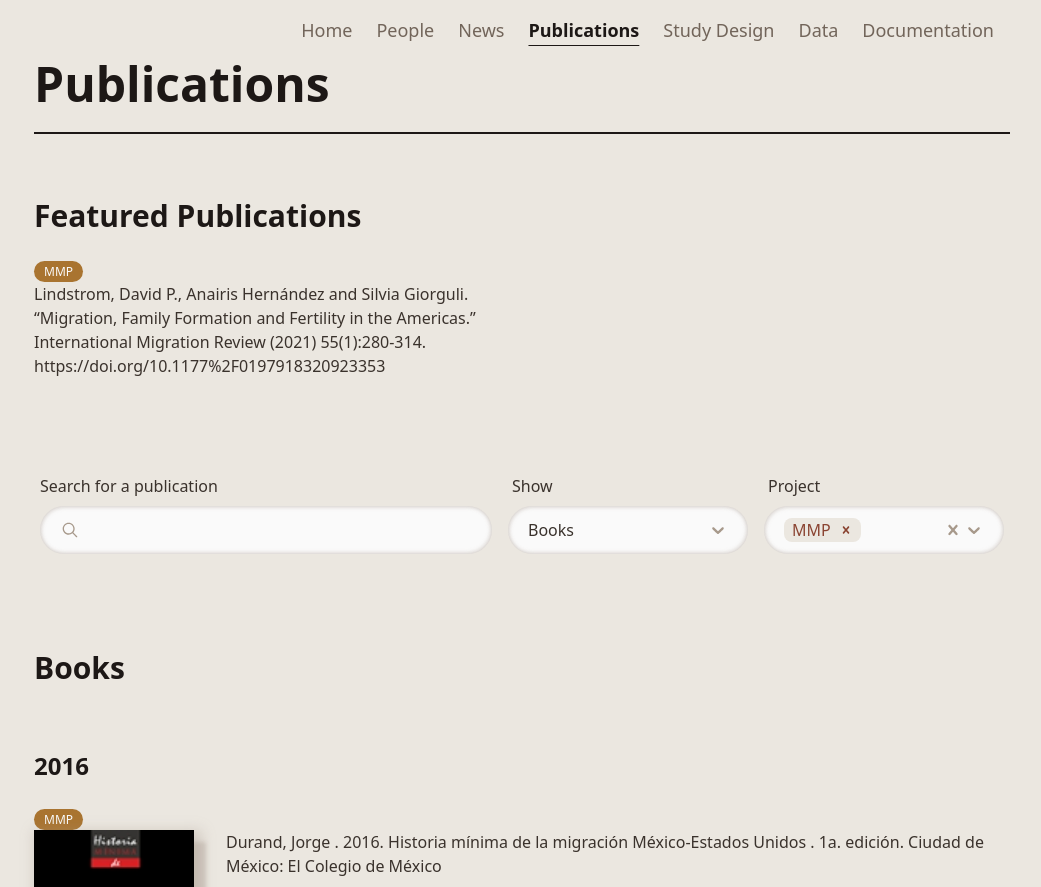
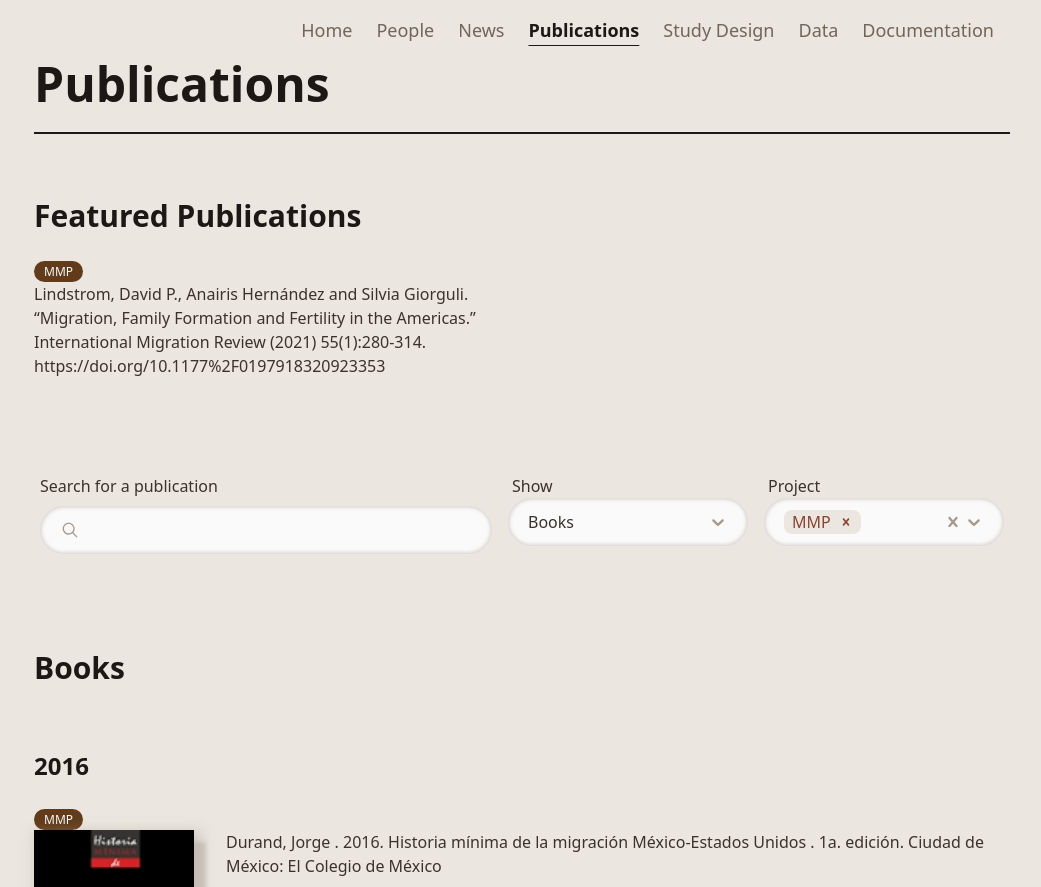
Before and after one commit to brown-ccv/mmp-next, a Next.js app: page /mmp/publications in a window 1280 px wide. Shown: the top 887 px of the page, without its empty margins (118-1159 px from the left). Built offline with nearby package versions, Linux system fonts and the light colour scheme; a web font is replaced by a local one.

Commit message:
fix: working placeholder documentation

```diff
--- a/src/components/DocumentationTable.tsx
+++ b/src/components/DocumentationTable.tsx
@@ -28,7 +28,11 @@ const DocumentationTable: React.FC<DocumentationTableProps> = ({
 
         <tbody>
           {files.length === 0 ? (
-            <p>Coming Soon!</p>
+            <tr>
+              <td>
+                <p>Coming Soon!</p>
+              </td>
+            </tr>
           ) : (
             files.map(({ title, file, description, version, archivo }, i) => {
               return (
--- a/src/components/Publications.tsx
+++ b/src/components/Publications.tsx
@@ -2,7 +2,7 @@
 
 import React, { useState } from "react";
 import Select, { MultiValue, type SingleValue } from "react-select";
-import { Form } from "@radix-ui/react-form";
+import * as Form from "@radix-ui/react-form";
 import { MagnifyingGlassIcon } from "@radix-ui/react-icons";
 import Image from "next/image";
 import type { Classification, Tag } from "../lib/markdown";
@@ -96,7 +96,7 @@ const PublicationSection: React.FC<PubProps> = ({ publications, project }) => {
                         key={tag}
                         className={
                           tag === "MMP"
-                            ? "bg-secondary-brown-500 text-white text-xs font-medium me-2 px-2.5 py-0.5 rounded-2xl"
+                            ? "bg-secondary-brown-700 text-white text-xs font-medium me-2 px-2.5 py-0.5 rounded-2xl"
                             : "bg-secondary-blue-700 text-white text-xs font-medium me-2 px-2.5 py-0.5 rounded-2xl"
                         }
                       >
@@ -120,7 +120,7 @@ const PublicationSection: React.FC<PubProps> = ({ publications, project }) => {
           })}
         </div>
       </section>
-      <Form className="lg:flex-row flex flex-col justify-center gap-4 my-24">
+      <Form.Root className="lg:flex-row flex flex-col justify-center gap-4 my-24">
         <div>
           <Input
             label="Search for a publication"
@@ -133,9 +133,8 @@ const PublicationSection: React.FC<PubProps> = ({ publications, project }) => {
           />
         </div>
         <div className="space-y-2">
-          <label className="pl-1" htmlFor="classification">
+          <label className="pl-1">
             Show
-          </label>
             <Select
               id="classification"
               instanceId={React.useId()}
@@ -169,11 +168,11 @@ const PublicationSection: React.FC<PubProps> = ({ publications, project }) => {
               }}
               onChange={(option) => setClassificationFilter(option)}
             />
+          </label>
         </div>
         <div className="space-y-2">
-          <label className="pl-1" htmlFor="tags">
+          <label className="pl-1">
             Project
-          </label>
             <Select
               id="tags"
               instanceId={React.useId()}
@@ -204,8 +203,9 @@ const PublicationSection: React.FC<PubProps> = ({ publications, project }) => {
               }}
               onChange={(option) => setTagFilter(option)}
             />
+          </label>
         </div>
-      </Form>
+      </Form.Root>
 
       {pubsByYear && (
         <section className="flex flex-col gap-6">
@@ -232,7 +232,7 @@ const PublicationSection: React.FC<PubProps> = ({ publications, project }) => {
                                         key={tag}
                                         className={
                                           tag === "MMP"
-                                            ? "bg-secondary-brown-500 text-white text-xs font-medium me-2 px-2.5 py-0.5 rounded-2xl"
+                                            ? "bg-secondary-brown-700 text-white text-xs font-medium me-2 px-2.5 py-0.5 rounded-2xl"
                                             : "bg-secondary-blue-700 text-white text-xs font-medium me-2 px-2.5 py-0.5 rounded-2xl"
                                         }
                                       >
```
Lines whose indentation alone changed are shown as unchanged.
